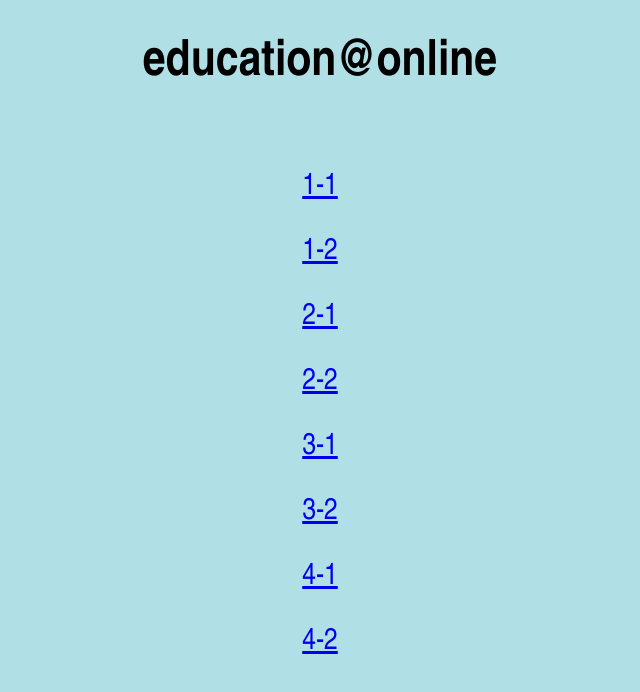
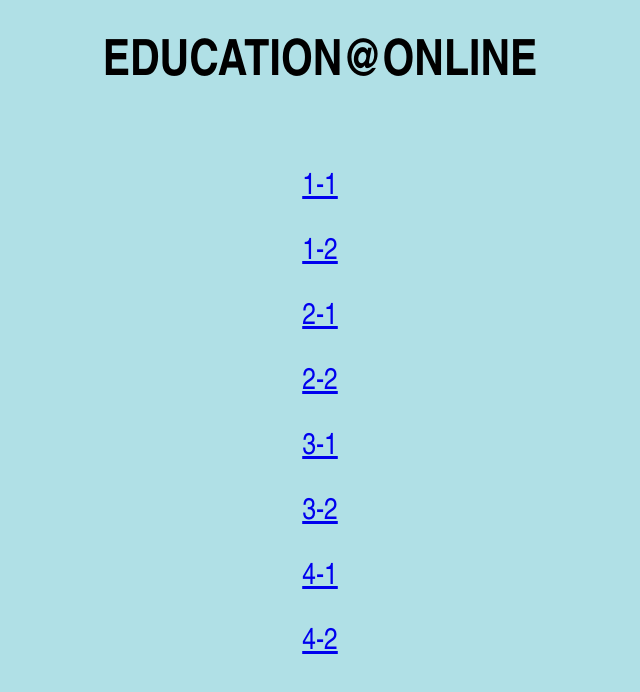
Before and after one commit to AjayRapeti24/project1, a plain HTML site: page chem.html in a window 1280 px wide. Shown: the whole page, without its empty margins (320-960 px from the left). Drawn offline with Linux system fonts and the light colour scheme.

Commit message:
Update chem.html

```diff
--- a/chem.html
+++ b/chem.html
@@ -16,7 +16,7 @@
 
 	</style>
 	<body class="b">
-		<h1 class="head1">education@online</b></h1>
+		<h1 class="head1">EDUCATION@ONLINE</b></h1>
 		<div style="height:120px; display:flex; justify-content:center; align-items:center; font-size: 30px; font-family:'Arial Narrow';">
 			<a href="chem_sub_1-1.html">1-1</a>
 		</div>
```
